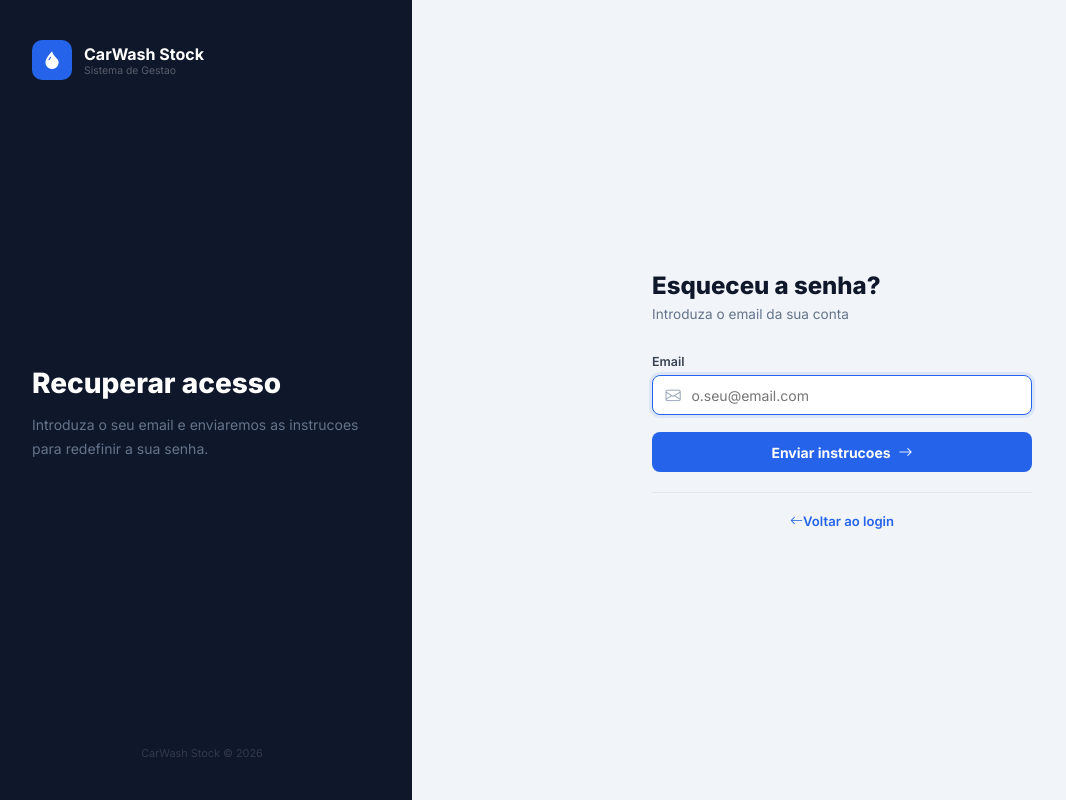
After one commit to albinoafonsocumbe/carwash-stock, a Django app: page /accounts/recuperar/ in a window 1280 px wide. The commit adds this page. Shown: the whole page, without its empty margins (8-1074 px from the left). Run offline with Django 4.2, Linux system fonts and the light colour scheme.

Commit message:
feat: recuperacao de senha por email com link temporario

```diff
--- a/carwash_stock/accounts/urls.py
+++ b/carwash_stock/accounts/urls.py
@@ -12,4 +12,7 @@ urlpatterns = [
     path('utilizadores/<int:pk>/editar/', views.UserUpdateView.as_view(), name='user_update'),
     path('utilizadores/<int:pk>/toggle/', views.UserToggleActiveView.as_view(), name='user_toggle'),
     path('elevar/', views.elevate_to_admin, name='elevate'),
+    # Recuperacao de senha
+    path('recuperar/', views.PasswordResetRequestView.as_view(), name='password_reset'),
+    path('recuperar/<str:token>/', views.PasswordResetConfirmView.as_view(), name='password_reset_confirm'),
 ]
--- a/carwash_stock/accounts/views.py
+++ b/carwash_stock/accounts/views.py
@@ -364,3 +364,104 @@ class RegisterView(View):
             messages.success(request, f'Conta criada com sucesso! Pode agora entrar com o email {user.email}.')
             return redirect('accounts:login')
         return render(request, self.template_name, {'form': form})
+
+
+# ─── Recuperacao de senha ─────────────────────────────────────────────────────
+
+import secrets
+from django.core.mail import send_mail
+from django.conf import settings as django_settings
+
+# Armazenamento simples em memoria dos tokens (funciona para instancia unica)
+# Para producao multi-instancia usar cache/DB
+_reset_tokens = {}  # {token: {'user_id': int, 'expires': datetime}}
+
+
+class PasswordResetRequestView(View):
+    template_name = 'accounts/password_reset.html'
+
+    def get(self, request):
+        if request.user.is_authenticated:
+            return redirect('dashboard:index')
+        return render(request, self.template_name)
+
+    def post(self, request):
+        email = request.POST.get('email', '').strip().lower()
+        try:
+            user = User.objects.get(email__iexact=email)
+            # Gerar token unico
+            token = secrets.token_urlsafe(32)
+            _reset_tokens[token] = {
+                'user_id': user.pk,
+                'expires': timezone.now() + timedelta(hours=1),
+            }
+            # Construir link
+            domain = request.get_host()
+            scheme = 'https' if request.is_secure() else 'http'
+            link = f'{scheme}://{domain}/accounts/recuperar/{token}/'
+
+            # Enviar email
+            try:
+                send_mail(
+                    subject='Recuperacao de senha — CarWash Stock',
+                    message=f'Clique no link para redefinir a sua senha:\n\n{link}\n\nO link expira em 1 hora.',
+                    from_email=django_settings.DEFAULT_FROM_EMAIL,
+                    recipient_list=[user.email],
+                    fail_silently=False,
+                )
+                messages.success(request, f'Email enviado para {email}. Verifique a sua caixa de entrada.')
+            except Exception:
+                # Se o email falhar, mostrar o link directamente (para desenvolvimento)
+                messages.info(request, f'Link de recuperacao: {link}')
+        except User.DoesNotExist:
+            # Nao revelar se o email existe ou nao
+            messages.success(request, f'Se o email {email} existir, receberá as instrucoes.')
+
+        return redirect('accounts:login')
+
+
+class PasswordResetConfirmView(View):
+    template_name = 'accounts/password_reset_confirm.html'
+
+    def _get_token_data(self, token):
+        data = _reset_tokens.get(token)
+        if not data:
+            return None
+        if timezone.now() > data['expires']:
+            _reset_tokens.pop(token, None)
+            return None
+        return data
+
+    def get(self, request, token):
+        if not self._get_token_data(token):
+            messages.error(request, 'Link invalido ou expirado. Solicite um novo.')
+            return redirect('accounts:password_reset')
+        return render(request, self.template_name, {'token': token})
+
+    def post(self, request, token):
+        data = self._get_token_data(token)
+        if not data:
+            messages.error(request, 'Link invalido ou expirado.')
+            return redirect('accounts:password_reset')
+
+        password = request.POST.get('password', '')
+        confirm = request.POST.get('password_confirm', '')
+
+        if len(password) < 8:
+            messages.error(request, 'A senha deve ter pelo menos 8 caracteres.')
+            return render(request, self.template_name, {'token': token})
+
+        if password != confirm:
+            messages.error(request, 'As senhas nao coincidem.')
+            return render(request, self.template_name, {'token': token})
+
+        try:
+            user = User.objects.get(pk=data['user_id'])
+            user.set_password(password)
+            user.save()
+            _reset_tokens.pop(token, None)
+            messages.success(request, 'Senha alterada com sucesso. Pode agora entrar.')
+            return redirect('accounts:login')
+        except User.DoesNotExist:
+            messages.error(request, 'Utilizador nao encontrado.')
+            return redirect('accounts:login')
--- a/carwash_stock/templates/accounts/login.html
+++ b/carwash_stock/templates/accounts/login.html
@@ -207,6 +207,9 @@
         </div>
 
         <div class="divider"></div>
+        <div style="text-align:center;font-size:.82rem;color:#64748b;margin-bottom:.75rem;">
+            <a href="{% url 'accounts:password_reset' %}" style="color:#64748b;text-decoration:none;">Esqueceu a senha?</a>
+        </div>
         <div class="register-link">
             Nao tem conta? <a href="{% url 'accounts:register' %}">Criar conta</a>
         </div>
--- /dev/null
+++ b/carwash_stock/templates/accounts/password_reset.html
@@ -0,0 +1,103 @@
+<!DOCTYPE html>
+<html lang="pt">
+<head>
+    <meta charset="UTF-8">
+    <meta name="viewport" content="width=device-width, initial-scale=1.0">
+    <title>Recuperar Senha — CarWash Stock</title>
+    <link href="https://cdn.jsdelivr.net/npm/bootstrap-icons@1.11.3/font/bootstrap-icons.min.css" rel="stylesheet">
+    <link href="https://fonts.googleapis.com/css2?family=Inter:wght@300;400;500;600;700;800&display=swap" rel="stylesheet">
+    <style>
+        *, *::before, *::after { box-sizing: border-box; }
+        body {
+            font-family: 'Inter', sans-serif; margin: 0;
+            min-height: 100vh; display: flex;
+            background: #f1f5f9; color: #0f172a;
+        }
+        .panel-left {
+            width: 420px; flex-shrink: 0;
+            background: #0f172a;
+            display: flex; flex-direction: column; justify-content: space-between;
+            padding: 2.5rem;
+        }
+        .logo { display: flex; align-items: center; gap: .75rem; }
+        .logo-icon { width: 40px; height: 40px; border-radius: 10px; background: #2563eb; display: flex; align-items: center; justify-content: center; }
+        .logo-icon i { color: #fff; font-size: 1.1rem; }
+        .logo-name { color: #fff; font-weight: 700; font-size: 1rem; }
+        .logo-sub { color: rgba(255,255,255,.3); font-size: .65rem; }
+        .headline { flex: 1; display: flex; flex-direction: column; justify-content: center; padding: 2rem 0; }
+        .headline h1 { color: #fff; font-size: 1.75rem; font-weight: 800; line-height: 1.25; margin: 0 0 .75rem; }
+        .headline p { color: #64748b; font-size: .875rem; line-height: 1.7; margin: 0; }
+        .footer-note { color: rgba(255,255,255,.15); font-size: .68rem; text-align: center; }
+        .panel-right { flex: 1; display: flex; align-items: center; justify-content: center; padding: 2rem; }
+        .box { width: 100%; max-width: 380px; }
+        .box h2 { font-size: 1.5rem; font-weight: 800; margin: 0 0 .35rem; }
+        .box .sub { color: #64748b; font-size: .85rem; margin: 0 0 2rem; }
+        .field { margin-bottom: 1.1rem; }
+        .field label { display: block; font-weight: 600; font-size: .78rem; color: #374151; margin-bottom: .4rem; }
+        .input-wrap { position: relative; }
+        .input-wrap i { position: absolute; left: .85rem; top: 50%; transform: translateY(-50%); color: #94a3b8; font-size: .95rem; pointer-events: none; }
+        .input-wrap input { width: 100%; padding: .65rem .85rem .65rem 2.4rem; border: 1.5px solid #e2e8f0; border-radius: 8px; font-size: .875rem; font-family: 'Inter', sans-serif; background: #fff; outline: none; transition: border-color .15s, box-shadow .15s; color: #0f172a; }
+        .input-wrap input:focus { border-color: #2563eb; box-shadow: 0 0 0 3px rgba(37,99,235,.1); }
+        .btn-submit { width: 100%; padding: .7rem; border: none; border-radius: 8px; background: #2563eb; color: #fff; font-weight: 700; font-size: .875rem; font-family: 'Inter', sans-serif; cursor: pointer; transition: background .15s; display: flex; align-items: center; justify-content: center; gap: .5rem; }
+        .btn-submit:hover { background: #1d4ed8; }
+        .alert-box { border-radius: 8px; padding: .7rem .9rem; font-size: .8rem; display: flex; align-items: flex-start; gap: .5rem; margin-bottom: 1.1rem; }
+        .alert-success { background: #f0fdf4; border: 1px solid #bbf7d0; color: #15803d; }
+        .alert-info { background: #eff6ff; border: 1px solid #bfdbfe; color: #1d4ed8; }
+        .divider { height: 1px; background: #e2e8f0; margin: 1.25rem 0; }
+        .back-link { text-align: center; font-size: .82rem; color: #64748b; }
+        .back-link a { color: #2563eb; font-weight: 600; text-decoration: none; }
+        @media (max-width: 700px) { .panel-left { display: none; } }
+    </style>
+</head>
+<body>
+<div class="panel-left">
+    <div class="logo">
+        <div class="logo-icon"><i class="bi bi-droplet-fill"></i></div>
+        <div>
+            <div class="logo-name">CarWash Stock</div>
+            <div class="logo-sub">Sistema de Gestao</div>
+        </div>
+    </div>
+    <div class="headline">
+        <h1>Recuperar acesso</h1>
+        <p>Introduza o seu email e enviaremos as instrucoes para redefinir a sua senha.</p>
+    </div>
+    <div class="footer-note">CarWash Stock &copy; 2026</div>
+</div>
+
+<div class="panel-right">
+    <div class="box">
+        <h2>Esqueceu a senha?</h2>
+        <p class="sub">Introduza o email da sua conta</p>
+
+        {% if messages %}
+        {% for message in messages %}
+        <div class="alert-box {% if message.tags == 'success' %}alert-success{% else %}alert-info{% endif %}">
+            <i class="bi bi-{% if message.tags == 'success' %}check-circle{% else %}info-circle{% endif %}" style="flex-shrink:0;margin-top:.1rem;"></i>
+            <span>{{ message }}</span>
+        </div>
+        {% endfor %}
+        {% endif %}
+
+        <form method="post" novalidate>
+            {% csrf_token %}
+            <div class="field">
+                <label>Email</label>
+                <div class="input-wrap">
+                    <i class="bi bi-envelope"></i>
+                    <input type="email" name="email" placeholder="o.seu@email.com" autofocus required>
+                </div>
+            </div>
+            <button type="submit" class="btn-submit">
+                Enviar instrucoes <i class="bi bi-arrow-right"></i>
+            </button>
+        </form>
+
+        <div class="divider"></div>
+        <div class="back-link">
+            <a href="{% url 'accounts:login' %}"><i class="bi bi-arrow-left me-1"></i>Voltar ao login</a>
+        </div>
+    </div>
+</div>
+</body>
+</html>
```
Also changed, not shown: carwash_stock/config/settings.py (+9 -0 lines), carwash_stock/templates/accounts/password_reset_confirm.html (added, +98 -0 lines).
